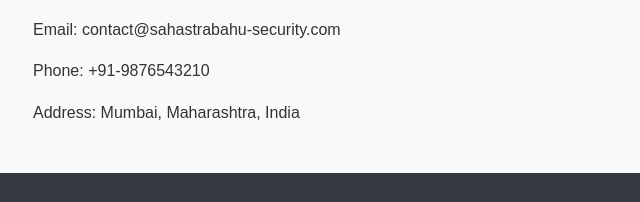
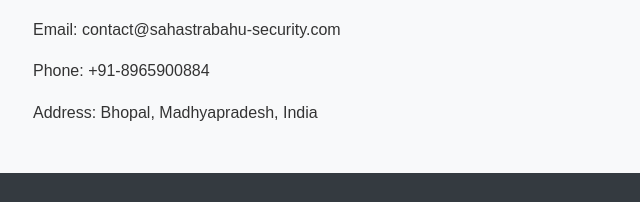
Before and after one commit to Divyansh6766/SBSG, a plain HTML site: page index.html in a window 1280 px wide. Shown: the part 809-1011 px from the top of the page, 207-847 px from the left. Drawn offline with Linux system fonts and the light colour scheme.

Commit message:
made changes in website

```diff
--- a/index.html
+++ b/index.html
@@ -30,8 +30,8 @@
     <section class="contact">
         <h2>Contact Us</h2>
         <p>Email: contact@sahastrabahu-security.com</p>
-        <p>Phone: +91-9876543210</p>
-        <p>Address: Mumbai, Maharashtra, India</p>
+        <p>Phone: +91-8965900884</p>
+        <p>Address: Bhopal, Madhyapradesh, India</p>
     </section>
 
     <footer>
```
